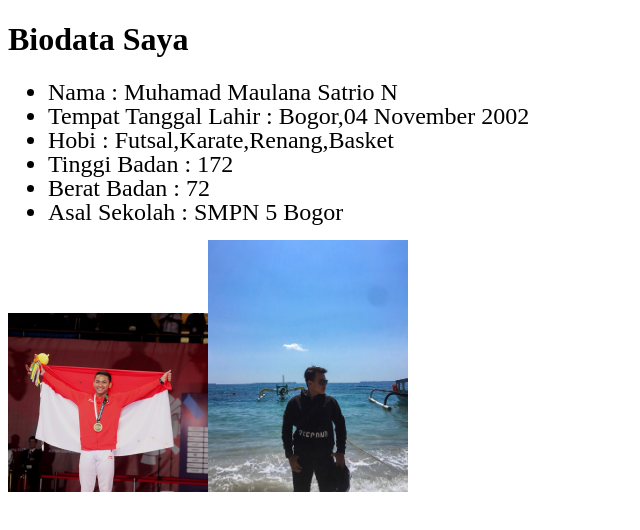
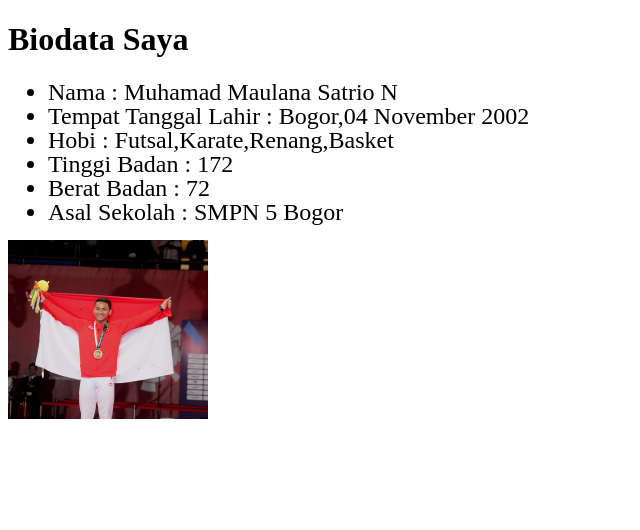
Before and after one commit to MaulanaSatrioN/MaulanaSatrioN.github.io, a plain HTML site: page index.html in a window 1280 px wide. Shown: the whole page, without its empty margins (0-640 px from the left). Drawn offline with Linux system fonts and the light colour scheme.

Commit message:
Update index.html

```diff
--- a/index.html
+++ b/index.html
@@ -20,7 +20,7 @@
 		line-height: 1}
 </style>
 
-<img src="https://raw.githubusercontent.com/MaulanaSatrioN/MaulanaSatrioN.github.io/master/berita_564997_800x600_IMG_0850.jpg" width="200"><img src="https://github.com/MaulanaSatrioN/MaulanaSatrioN.github.io/blob/master/satrio.png" width="200">
+<img src="https://raw.githubusercontent.com/MaulanaSatrioN/MaulanaSatrioN.github.io/master/berita_564997_800x600_IMG_0850.jpg" width="200">
 
 </body>
 </html>
```
